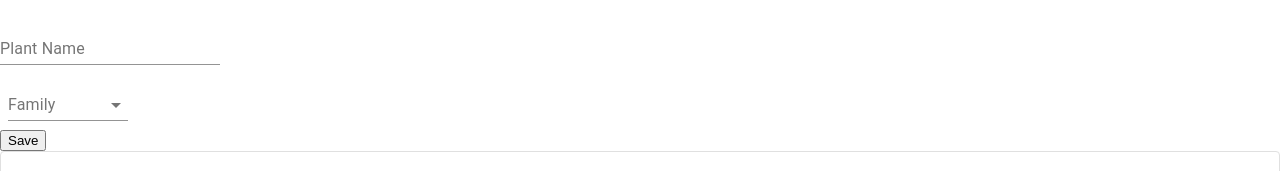
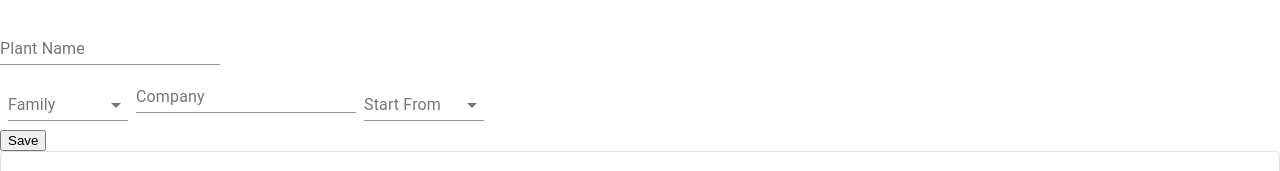
Before and after one commit to kjdonoghue/garden-tracker, a React (Create React App) app in the folder client/: page /garden in a window 1280 px wide. Shown: the part 179-350 px from the top of the page. Built offline with nearby package versions, Linux system fonts and the light colour scheme; no server answers.

Commit message:
added add plant

```diff
--- a/client/src/components/AddPlant.js
+++ b/client/src/components/AddPlant.js
@@ -1,4 +1,5 @@
-import React, { useState } from "react";
+import React, { useState, useEffect } from "react";
+import {connect} from 'react-redux'
 import { makeStyles } from '@material-ui/core/styles';
 import InputLabel from '@material-ui/core/InputLabel';
 import MenuItem from '@material-ui/core/MenuItem';
@@ -9,6 +10,7 @@ import 'date-fns';
 import Grid from '@material-ui/core/Grid';
 import DateFnsUtils from '@date-io/date-fns';
 import { MuiPickersUtilsProvider, KeyboardDatePicker} from '@material-ui/pickers';
+import axios from "axios";
 
 
 //for material-ui select
@@ -29,60 +31,53 @@ const useStyles = makeStyles((theme) => ({
   }));
 
 
-function AddPlant() {
+function AddPlant(props) {
     //for material ui select
     const classes = useStyles();
 
-  const [plantName, setPlantName] = useState()
-  const [plantFamily, setPlantFamily] = useState()
-  const [sowDate, setSowDate] = useState(new Date('2021-04-07'));
-  //put lastfrost date in here
+    const [newPlant, setNewPlant] = useState({})
 
-  //calc sow date by veg family or send last frost through and calc on server
-  const handleDateChange = (date) => {
-    date.setDate(date.getDate() + 50)
-    console.log(date)
-    setSowDate(date);
-  };
+    useEffect(() => {
+      setNewPlant({...newPlant,
+        zone: props.displayZone,
+        garden_id: props.displayGardenID
+      })
+    }, [props.displayGardenID])
 
-  const handleSelectFamily = (event) => {
-    setPlantFamily(event.target.value)
-  };
 
-  const handlePlantName = (e) => {
-    setPlantName(e.target.value)
+    const handleOnChange = (e) => {
+        setNewPlant({...newPlant,
+          [e.target.name]: e.target.value
+        })
     }
 
-  const onSaveToGarden = (id, name, family, sow_date) =>{
-    console.log(id)
-    console.log(name)
-    console.log(family)
-    console.log(sow_date)
-    fetch("url", {
-    method: "POST",
-    headers: {
-      "Content-Type": "application/json"},
-      body: JSON.stringify({
-        garden_id: id,
-        name: name,
-        family: family,
-        sow_date: sow_date
+    const onSaveToGarden = (plant) => {
+      axios.post('http://localhost:8080/garden/save-new',
+        {
+          data: newPlant
+        })
+        .then(response => {let success = response.data.success
 
-      })
+          if (success) {
+           //reload add plant and garden
+          } else {
+              console.log("did not update")
+              }
           })
     }
+
 
 
       return (
         <div>
             <p>Add Plant</p>
             <div>
-          <TextField onChange={handlePlantName} id="standard-search" label="Plant Name" type="text" />
+            <TextField onChange={handleOnChange} name="plant_name" value={newPlant.plant_name} id="standard-search" label="Plant Name" type="text" />
             </div>
             <div>
             <FormControl className={classes.formControl}>
                   <InputLabel id="demo-simple-select-label">Family</InputLabel>
-                <Select onChange={handleSelectFamily} labelId="demo-simple-select-label" id="demo-simple-select" value={plantFamily} >
+                  <Select onChange={handleOnChange} labelId="demo-simple-select-label" id="demo-simple-select" name="plant_family" value={newPlant.plant_family} >
                       <MenuItem value={1}>Beans</MenuItem>
                       <MenuItem value={2}>Beets</MenuItem>
                       <MenuItem value={3}>Broccoli</MenuItem>
@@ -108,43 +103,31 @@ function AddPlant() {
                       <MenuItem value={28}>Tomatoes</MenuItem>
                   </Select>
               </FormControl>
+              <TextField onChange={handleOnChange} name="company" id="standard-search" label="Company" type="text" value={newPlant.company} />
+              <FormControl className={classes.formControl}>
+                  <InputLabel id="demo-simple-select-label">Start From</InputLabel>
+                  <Select onChange={handleOnChange} labelId="demo-simple-select-label" id="demo-simple-select" name="type" value={newPlant.type} >
+                      <MenuItem value="seed">Seed</MenuItem>
+                      <MenuItem value="plant">Plant</MenuItem>
+                      <MenuItem value="sets">Sets</MenuItem>
+                      <MenuItem value="slips">Slips</MenuItem>
+                  </Select>
+              </FormControl>
               </div>
               <div>
-              <button onClick={() => onSaveToGarden(1, plantName, plantFamily, sowDate)}>Save</button>
+                <button onClick={() => onSaveToGarden(newPlant)}>Save</button>
               </div>
-            {/* <div>
-            <MuiPickersUtilsProvider utils={DateFnsUtils}>
-              <Grid container justify="space-around">
-                <KeyboardDatePicker
-                  margin="normal"
-                  id="date-picker-dialog"
-                  label="Sow Seeds"
-                  format="MM/dd/yyyy"
-                  value={sowDate}
-                  onChange={handleDateChange}
-                  KeyboardButtonProps={{
-                    'aria-label': 'change date',
-                  }}
-                />
-              </Grid>
-            </MuiPickersUtilsProvider>
-            </div> */}
-          {/* input a plant name
-          select the plant family
-          get the information from the plant family
-          get last frost date from zone
-          post to the server
-            garden # - props
-            plant variety name - user input
-            plant family - select from drop down
-            last frost date - from zone - global state
-            sow_days - from plant family - maybe hardcode? */}
-
-
         </div>
 
 
     );
 }
 
-export default AddPlant
+const mapStatesToProps = (state) =>  {
+  return {
+    displayZone: state.zone,
+    displayGardenID: state.primary_garden
+  }
+}
+
+export default connect(mapStatesToProps)(AddPlant)
```
Also changed, not shown: 2 other files (tests, documents, lock files or other folders). Lines whose indentation alone changed are shown as unchanged.
